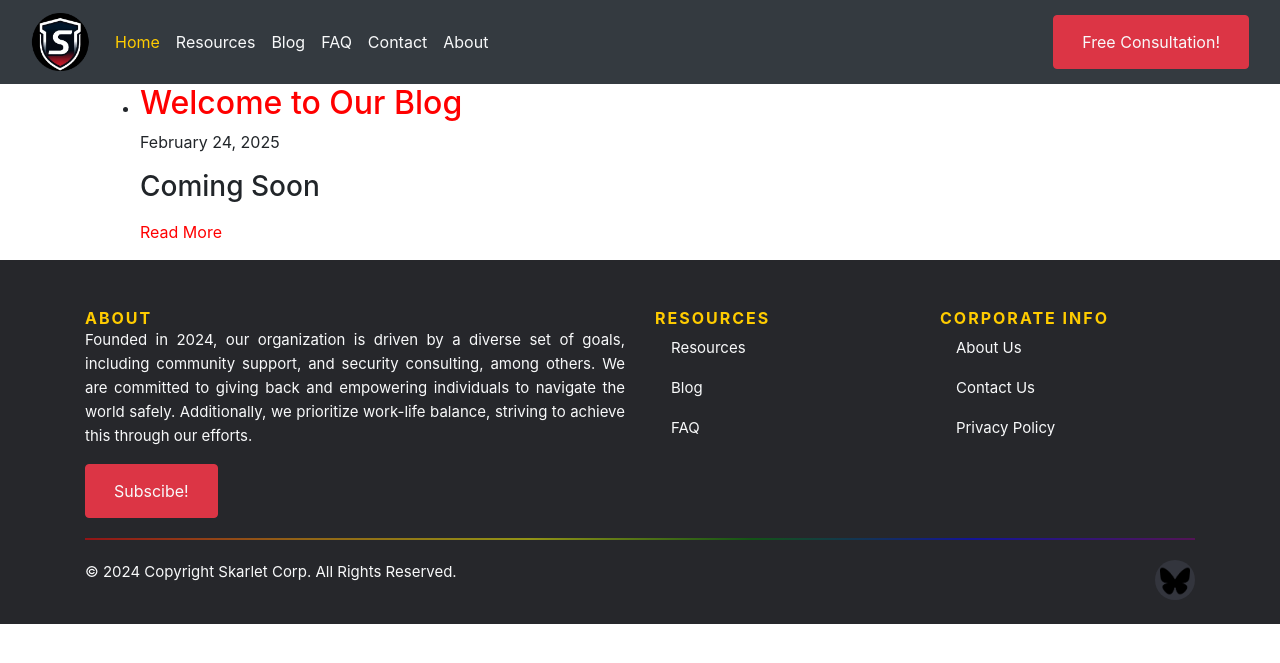
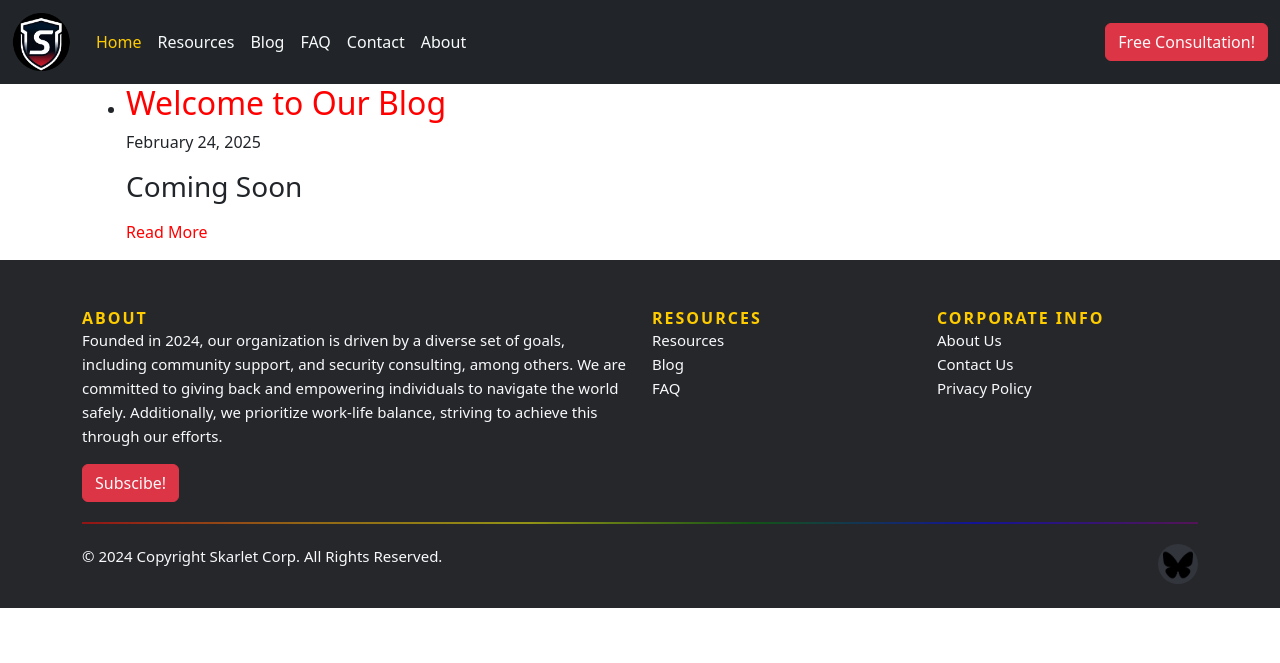
Before and after one commit to SkarletTeam/skarlet, a Jekyll site: the page built from blog.md, in a window 1280 px wide. Shown: the top 663 px of the page. Built offline with Jekyll 4.4.1, drawn with Linux system fonts in a browser that asks for light colours; a style sheet for code colours, icons or effects is not loaded.

Commit message:
Update header.html

```diff
--- a/_includes/header.html
+++ b/_includes/header.html
@@ -1,7 +1,9 @@
 <!-- _includes/header.html -->
 <header>
-        <script src="https://cdn.jsdelivr.net/npm/bootstrap@4.6.2/dist/js/bootstrap.bundle.min.js" integrity="sha384-Fy6S3B9q64WdZWQUiU+q4/2Lc9npb8tCaSX9FK7E8HnRr0Jz8D6OP9dO5Vg3Q9ct" crossorigin="anonymous"></script>
-		<link rel="stylesheet" type="text/css" href="https://cdn.jsdelivr.net/npm/bootstrap@4.6.2/dist/css/bootstrap.min.css" integrity="sha384-xOolHFLEh07PJGoPkLv1IbcEPTNtaed2xpHsD9ESMhqIYd0nLMwNLD69Npy4HI+N" crossorigin="anonymous">
+		<link href="https://cdn.jsdelivr.net/npm/bootstrap@5.3.0/dist/css/bootstrap.min.css" rel="stylesheet" integrity="sha384-TX8t27EcRE3e/ihU7ZmQxaewp3pOaJseDhwLUogdGMO8DaU/mmdXfcDsrCz5nsA9" crossorigin="anonymous">
+
+        <!-- <script src="https://cdn.jsdelivr.net/npm/bootstrap@4.6.2/dist/js/bootstrap.bundle.min.js" integrity="sha384-Fy6S3B9q64WdZWQUiU+q4/2Lc9npb8tCaSX9FK7E8HnRr0Jz8D6OP9dO5Vg3Q9ct" crossorigin="anonymous"></script>
+		<link rel="stylesheet" type="text/css" href="https://cdn.jsdelivr.net/npm/bootstrap@4.6.2/dist/css/bootstrap.min.css" integrity="sha384-xOolHFLEh07PJGoPkLv1IbcEPTNtaed2xpHsD9ESMhqIYd0nLMwNLD69Npy4HI+N" crossorigin="anonymous"> -->
 		<script src="https://cdn.jsdelivr.net/npm/bootstrap@5.3.0/dist/js/bootstrap.bundle.min.js"></script>
 		<link rel="stylesheet" type="text/css" href="/css/style.css">
 
```
